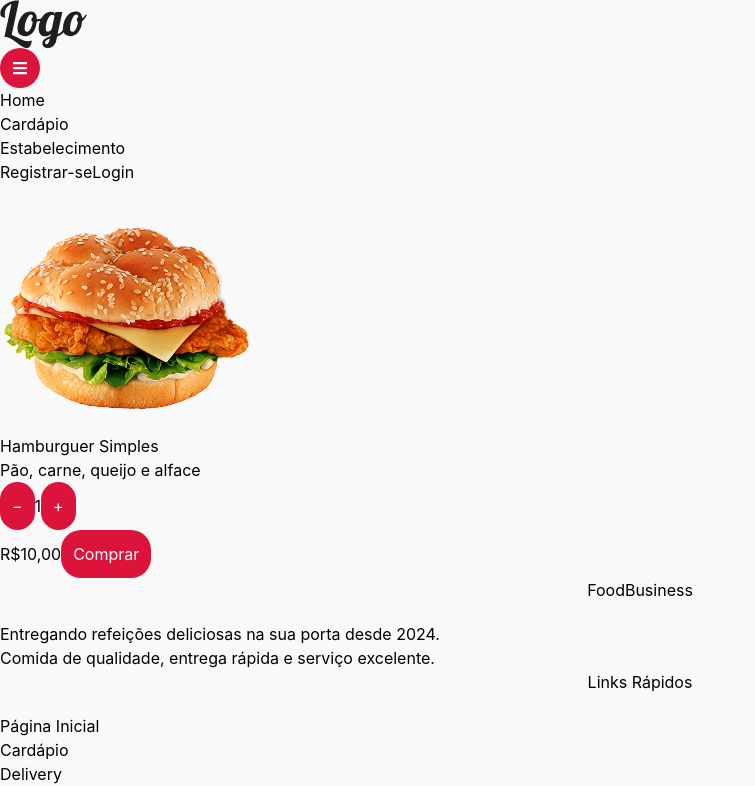
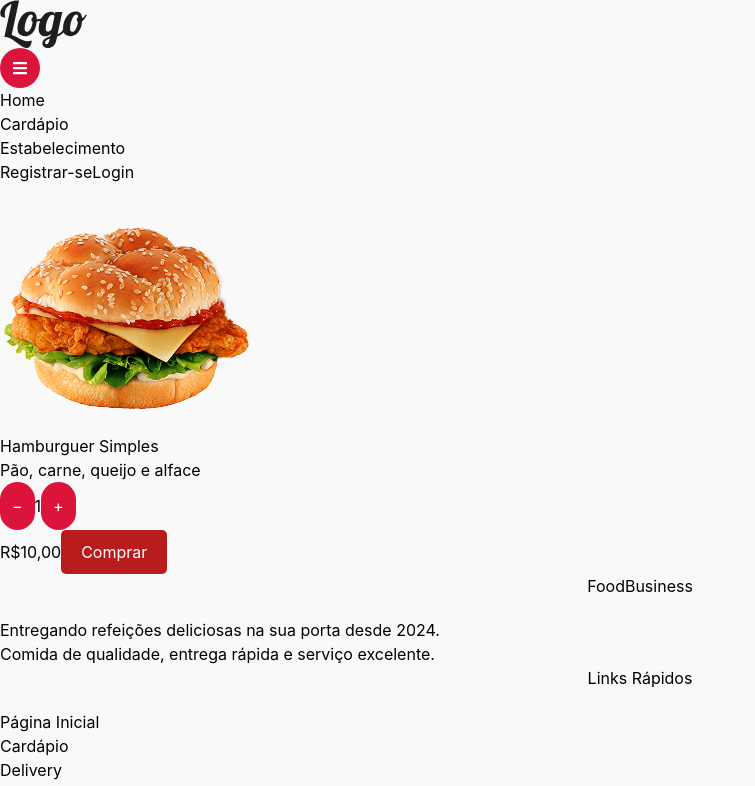
Before and after one commit to Marcelo-Tess/Projeto-FullStack, a React (Vite) app: page /detalhes/1 in a window 1280 px wide. Shown: the top 786 px of the page, without its empty margins (0-755 px from the left). Built offline with nearby package versions, Linux system fonts and the light colour scheme.

Commit message:
atualizacao pasta de button com props

```diff
--- a/package.json
+++ b/package.json
@@ -10,10 +10,13 @@
     "preview": "vite preview"
   },
   "dependencies": {
+    "@radix-ui/react-avatar": "^1.1.10",
+    "@radix-ui/react-dropdown-menu": "^2.1.15",
     "react": "^19.1.0",
     "react-dom": "^19.1.0",
     "react-icons": "^5.5.0",
-    "react-router-dom": "^7.6.2"
+    "react-router-dom": "^7.6.2",
+    "styled-components": "^6.1.19"
   },
   "devDependencies": {
     "@eslint/js": "^9.25.0",
--- /dev/null
+++ b/src/Components/Button/Button.jsx
@@ -0,0 +1,12 @@
+import React from 'react'
+import { StyledButton } from './ButtonStyled'
+
+const Button = ({ bgcolor, textcolor, children, ...rest }) => {
+  return (
+    <StyledButton bgcolor={bgcolor} textcolor={textcolor} {...rest}>
+      {children}
+    </StyledButton>
+  )
+}
+
+export default Button
--- /dev/null
+++ b/src/Components/Button/ButtonStyled.js
@@ -0,0 +1,15 @@
+import styled from "styled-components";
+
+export const StyledButton = styled.button`
+  background-color: ${props => props.bgcolor || '#6200ea'};
+  color: ${props => props.textcolor || '#fff'};
+  border: none;
+  border-radius: 5px;
+  padding: 10px 20px;
+  font-size: 1rem;
+  cursor: pointer;
+  transition: background 0.2s;
+  &:hover {
+    opacity: 0.9;
+  }
+`;
--- a/src/Components/Detalhes/Detalhes.jsx
+++ b/src/Components/Detalhes/Detalhes.jsx
@@ -1,6 +1,7 @@
 import React, { useEffect, useState } from 'react';
 import { useParams } from 'react-router-dom';
 import { useNavigate } from 'react-router-dom';
+import Button from '../Button/Button';
 
 const Detalhes = () => {
   const navigate = useNavigate();
@@ -23,6 +24,7 @@ const Detalhes = () => {
   if (!produto) return <p className="text-center mt-10">Carregando produto...</p>;
 
   return (
+    <div className=' min-h-screen flex justify-center items-center'>
     <div className="max-w-4xl mt-20 mx-auto px-4 py-10 bg-white rounded-lg shadow-md grid md:grid-cols-2 gap-10">
       <img
         src={produto.imagem}
@@ -40,14 +42,14 @@ const Detalhes = () => {
           <div className="flex items-center gap-4 mb-4">
             <button
               onClick={handleDecrement}
-              className="w-8 h-8 text-white bg-red-500 rounded hover:bg-red-600"
+              className="w-8 h-8 text-white text-center bg-red-500 rounded hover:bg-red-600"
             >
               −
             </button>
             <span className="text-xl font-semibold">{quantidade}</span>
             <button
               onClick={handleIncrement}
-              className="w-8 h-8 text-white bg-green-500 rounded hover:bg-green-600"
+              className="w-8 h-8 text-white text-center bg-green-500 rounded hover:bg-green-600"
             >
               +
             </button>
@@ -57,15 +59,11 @@ const Detalhes = () => {
             <span className="text-xl font-bold text-red-600">
               R${(produto.preco * quantidade).toFixed(2).replace('.', ',')}
             </span>
-            <button
-              onClick={() => navigate('/nao-implementado')}
-              className="bg-red-700 hover:bg-red-800 text-white font-bold py-2 px-6 rounded-full transition duration-200"
-            >
-              Comprar
-            </button>
+            <Button  bgcolor="rgb(185, 28, 28)" textcolor="#fff" onClick={() => navigate('/nao-implementado')}>Comprar</Button>
           </div>
         </div>
       </div>
+    </div>
     </div>
   );
 };
```
Also changed, not shown: src/Components/ButtonIcone/ButtoIcone.jsx (added, +12 -0 lines), src/Components/ButtonIcone/ButtonIconStyled.js (added, +11 -0 lines), 1 other file (tests, documents, lock files or other folders).
